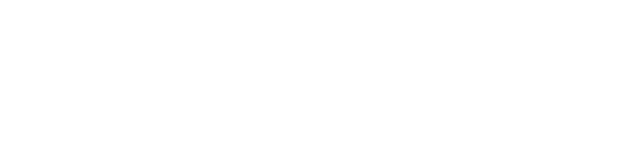
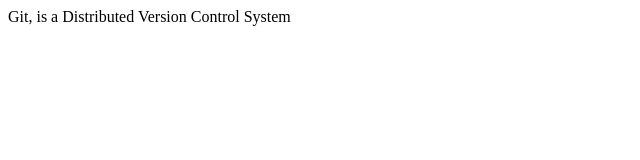
Before and after one commit to amits-git-hub/GitAssignments, a plain HTML site: page index.html in a window 1280 px wide. Shown: the whole page, without its empty margins (0-640 px from the left). Drawn offline with Linux system fonts and the light colour scheme.

Commit message:
Added message to index.html body

```diff
--- a/index.html
+++ b/index.html
@@ -3,5 +3,6 @@
         <title>Git Assignment</title>
     </head>
     <body>
+        <p>Git, is a Distributed Version Control System</p>
     </body>
 </html>
```
